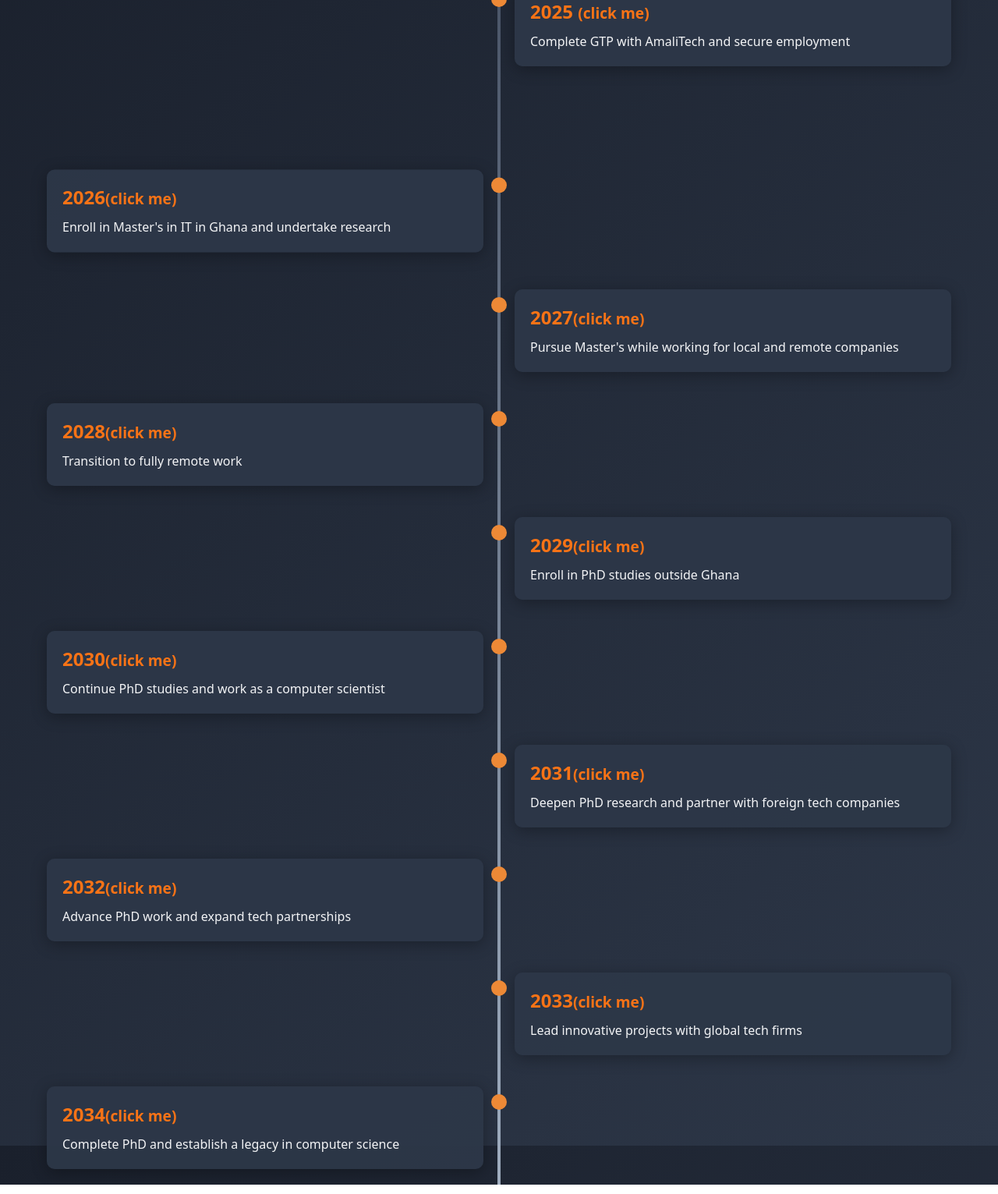
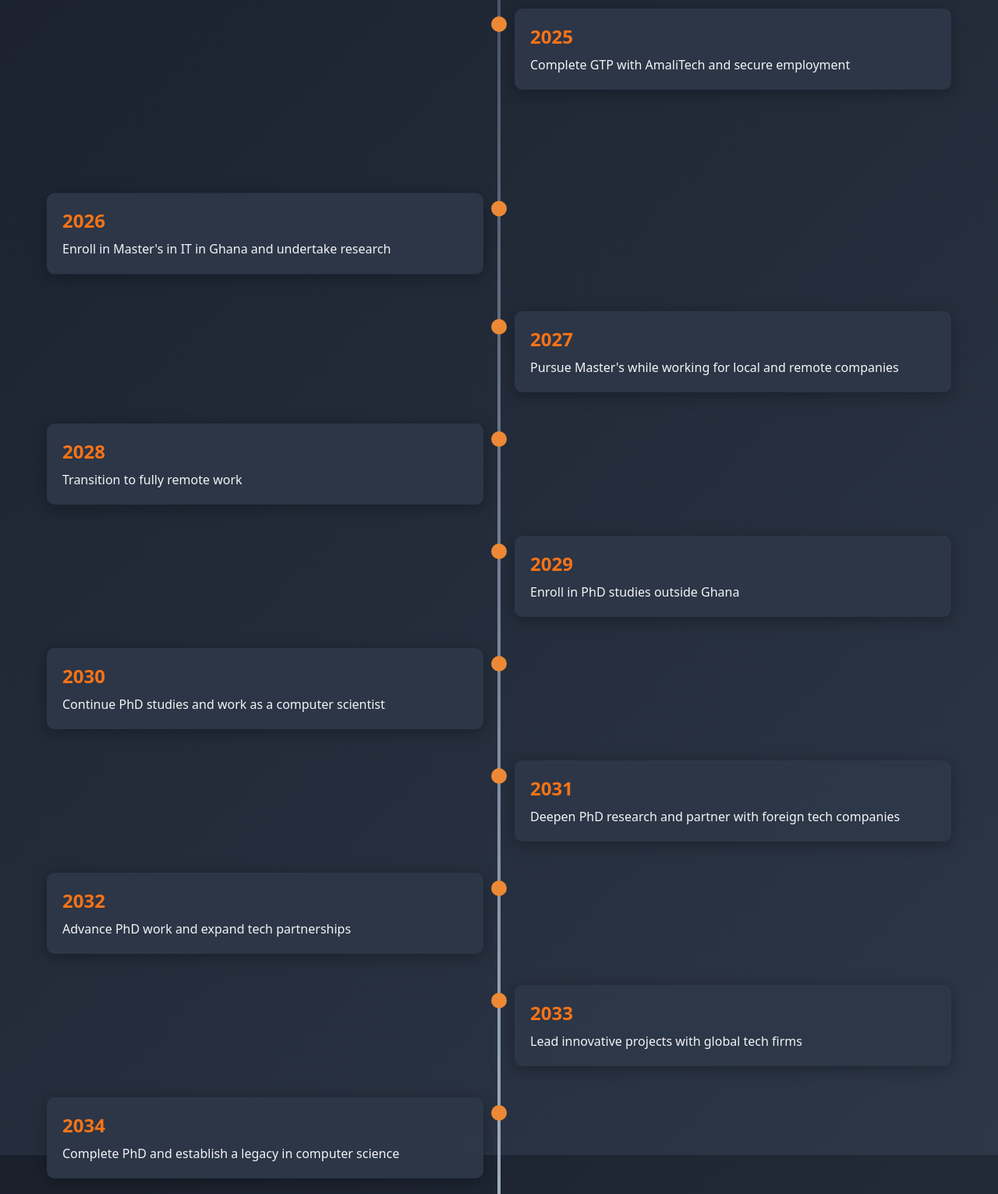
Before and after one commit to guderian120/career_plan, a plain HTML site: page index.html in a window 1280 px wide. Shown: the part 263-1794 px from the top of the page at 78% size. Drawn offline with nearby package versions, Linux system fonts and the light colour scheme.

Commit message:
Update index.html

```diff
--- a/index.html
+++ b/index.html
@@ -93,6 +93,8 @@
     <header class="text-center py-10">
         <h1 class="text-5xl font-bold text-orange-500">Andy Amponsah's Career Journey</h1>
         <p class="mt-4 text-lg text-gray-400">A 10-Year Vision of Growth, Innovation, and Impact</p>
+        <p class="mt-2 text-md text-gray-200">Click any of my visions for detailed view</p>
+
     </header>
 
     <div class="timeline-container">
@@ -102,7 +104,7 @@
         <div class="milestone">
             <div class="milestone-circle"></div>
             <div class="milestone-content">
-                <h2 class="text-2xl font-semibold text-orange-500">2025 <small>(click me)</small></h2>
+                <h2 class="text-2xl font-semibold text-orange-500">2025</h2>
                 <p class="mt-2">Complete GTP with AmaliTech and secure employment</p>
             </div>
         </div>
@@ -111,7 +113,7 @@
         <div class="milestone">
             <div class="milestone-circle"></div>
             <div class="milestone-content">
-                <h2 class="text-2xl font-semibold text-orange-500">2026<small>(click me)</small></h2>
+                <h2 class="text-2xl font-semibold text-orange-500">2026</h2>
                 <p class="mt-2">Enroll in Master's in IT in Ghana and undertake research</p>
             </div>
         </div>
@@ -120,7 +122,7 @@
         <div class="milestone">
             <div class="milestone-circle"></div>
             <div class="milestone-content">
-                <h2 class="text-2xl font-semibold text-orange-500">2027<small>(click me)</small></h2>
+                <h2 class="text-2xl font-semibold text-orange-500">2027</h2>
                 <p class="mt-2">Pursue Master's while working for local and remote companies</p>
             </div>
         </div>
@@ -129,7 +131,7 @@
         <div class="milestone">
             <div class="milestone-circle"></div>
             <div class="milestone-content">
-                <h2 class="text-2xl font-semibold text-orange-500">2028<small>(click me)</small></h2>
+                <h2 class="text-2xl font-semibold text-orange-500">2028</h2>
                 <p class="mt-2">Transition to fully remote work</p>
             </div>
         </div>
@@ -138,7 +140,7 @@
         <div class="milestone">
             <div class="milestone-circle"></div>
             <div class="milestone-content">
-                <h2 class="text-2xl font-semibold text-orange-500">2029<small>(click me)</small></h2>
+                <h2 class="text-2xl font-semibold text-orange-500">2029</h2>
                 <p class="mt-2">Enroll in PhD studies outside Ghana</p>
             </div>
         </div>
@@ -147,7 +149,7 @@
         <div class="milestone">
             <div class="milestone-circle"></div>
             <div class="milestone-content">
-                <h2 class="text-2xl font-semibold text-orange-500">2030<small>(click me)</small></h2>
+                <h2 class="text-2xl font-semibold text-orange-500">2030</h2>
                 <p class="mt-2">Continue PhD studies and work as a computer scientist</p>
             </div>
         </div>
@@ -156,7 +158,7 @@
         <div class="milestone">
             <div class="milestone-circle"></div>
             <div class="milestone-content">
-                <h2 class="text-2xl font-semibold text-orange-500">2031<small>(click me)</small></h2>
+                <h2 class="text-2xl font-semibold text-orange-500">2031</h2>
                 <p class="mt-2">Deepen PhD research and partner with foreign tech companies</p>
             </div>
         </div>
@@ -165,7 +167,7 @@
         <div class="milestone">
             <div class="milestone-circle"></div>
             <div class="milestone-content">
-                <h2 class="text-2xl font-semibold text-orange-500">2032<small>(click me)</small></h2>
+                <h2 class="text-2xl font-semibold text-orange-500">2032</h2>
                 <p class="mt-2">Advance PhD work and expand tech partnerships</p>
             </div>
         </div>
@@ -174,7 +176,7 @@
         <div class="milestone">
             <div class="milestone-circle"></div>
             <div class="milestone-content">
-                <h2 class="text-2xl font-semibold text-orange-500">2033<small>(click me)</small></h2>
+                <h2 class="text-2xl font-semibold text-orange-500">2033</h2>
                 <p class="mt-2">Lead innovative projects with global tech firms</p>
             </div>
         </div>
@@ -183,7 +185,7 @@
         <div class="milestone">
             <div class="milestone-circle"></div>
             <div class="milestone-content">
-                <h2 class="text-2xl font-semibold text-orange-500">2034<small>(click me)</small></h2>
+                <h2 class="text-2xl font-semibold text-orange-500">2034</h2>
                 <p class="mt-2">Complete PhD and establish a legacy in computer science</p>
             </div>
         </div>
```
